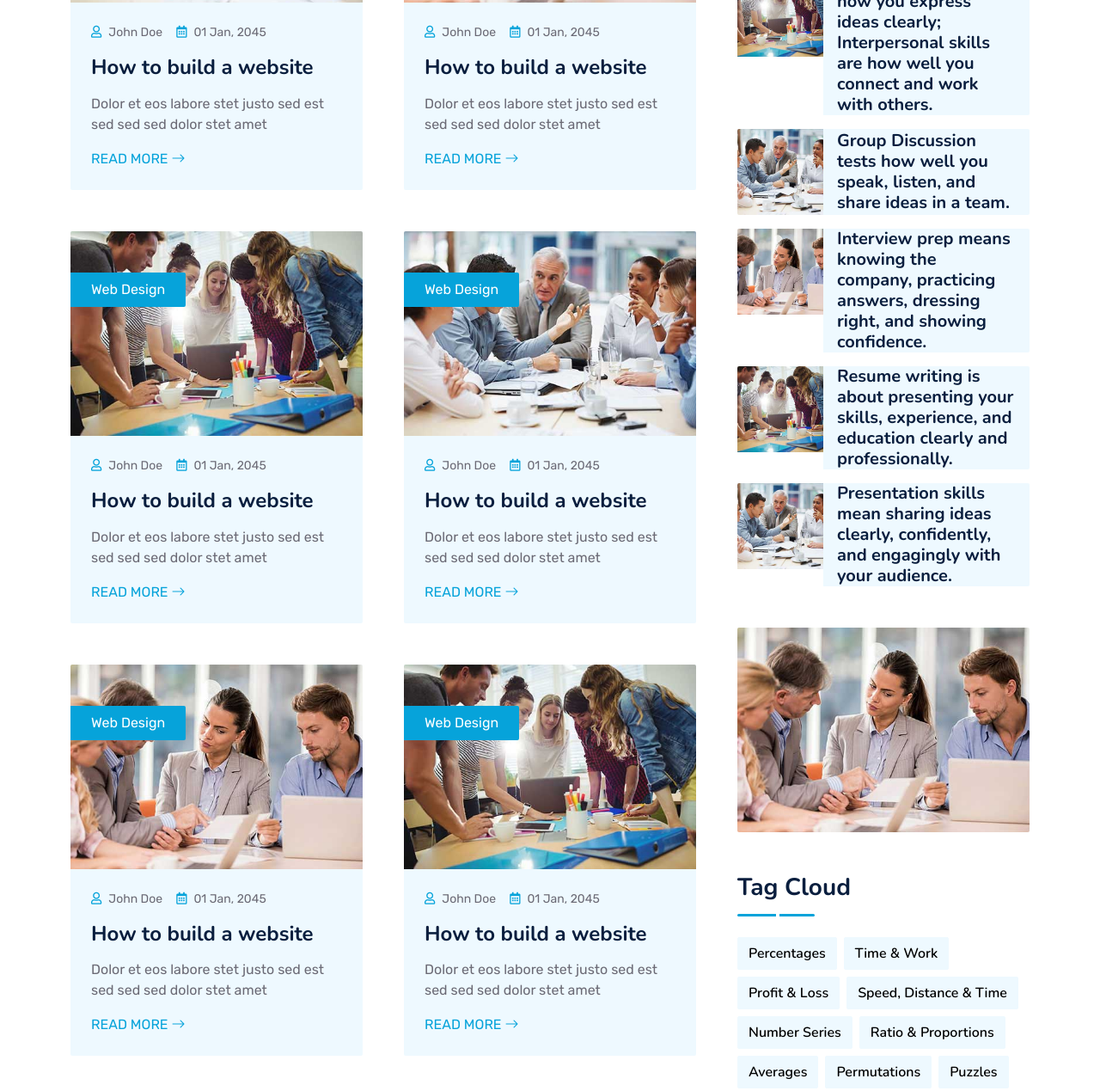
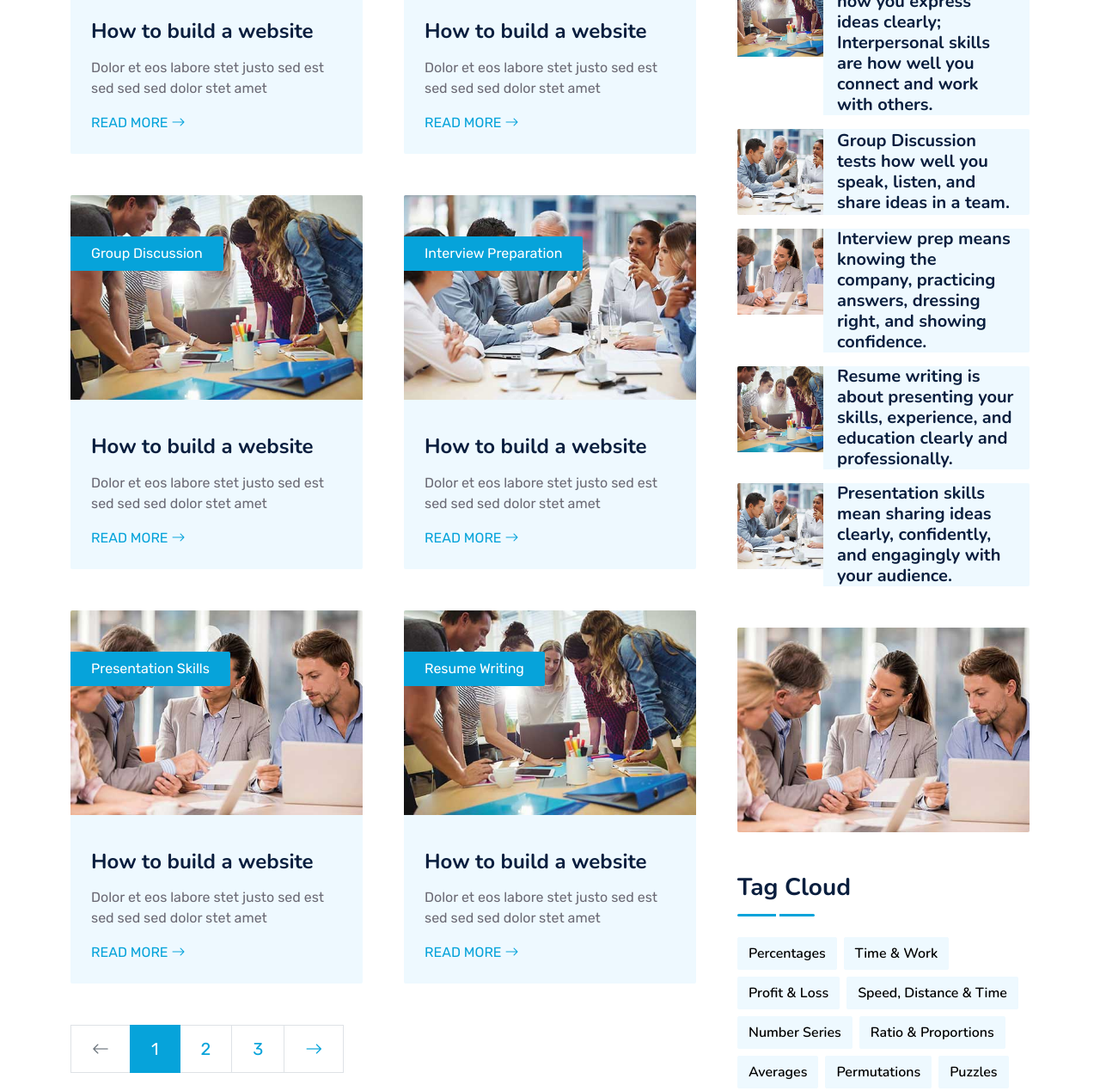
Before and after one commit to dineshk03/gurustartup, a plain HTML site: page blog.html in a window 1280 px wide. Shown: the part 1358-2627 px from the top of the page at 86% size. Drawn offline with nearby package versions, Linux system fonts and the light colour scheme.

Commit message:
Update blog.html
Tgs update

```diff
--- a/blog.html
+++ b/blog.html
@@ -144,12 +144,114 @@
                             <div class="blog-item bg-light rounded overflow-hidden">
                                 <div class="blog-img position-relative overflow-hidden">
                                     <img class="img-fluid" src="img/blog-1.jpg" alt="">
-                                    <a class="position-absolute top-0 start-0 bg-primary text-white rounded-end mt-5 py-2 px-4" href="">Web Design</a>
+                                    <a class="position-absolute top-0 start-0 bg-primary text-white rounded-end mt-5 py-2 px-4" href="">Aptitude</a>
+                                </div>
+                                <div class="p-4">
+<!--                                     <div class="d-flex mb-3">
+                                        <small class="me-3"><i class="far fa-user text-primary me-2"></i>John Doe</small>
+                                        <small><i class="far fa-calendar-alt text-primary me-2"></i>01 Jan, 2045</small>
+                                    </div> -->
+                                    <h4 class="mb-3">How to build a website</h4>
+                                    <p>Dolor et eos labore stet justo sed est sed sed sed dolor stet amet</p>
+                                    <a class="text-uppercase" href="">Read More <i class="bi bi-arrow-right"></i></a>
+                                </div>
+                            </div>
+                        </div>
+                        <div class="col-md-6 wow slideInUp" data-wow-delay="0.6s">
+                            <div class="blog-item bg-light rounded overflow-hidden">
+                                <div class="blog-img position-relative overflow-hidden">
+                                    <img class="img-fluid" src="img/blog-2.jpg" alt="">
+                                    <a class="position-absolute top-0 start-0 bg-primary text-white rounded-end mt-5 py-2 px-4" href="">Reasoning</a>
                                 </div>
                                 <div class="p-4">
                                     <div class="d-flex mb-3">
-                                        <small class="me-3"><i class="far fa-user text-primary me-2"></i>John Doe</small>
-                                        <small><i class="far fa-calendar-alt text-primary me-2"></i>01 Jan, 2045</small>
+<!--                                         <small class="me-3"><i class="far fa-user text-primary me-2"></i>John Doe</small>
+                                        <small><i class="far fa-calendar-alt text-primary me-2"></i>01 Jan, 2045</small> -->
+                                    </div>
+                                    <h4 class="mb-3">How to build a website</h4>
+                                    <p>Dolor et eos labore stet justo sed est sed sed sed dolor stet amet</p>
+                                    <a class="text-uppercase" href="">Read More <i class="bi bi-arrow-right"></i></a>
+                                </div>
+                            </div>
+                        </div>
+                        <div class="col-md-6 wow slideInUp" data-wow-delay="0.1s">
+                            <div class="blog-item bg-light rounded overflow-hidden">
+                                <div class="blog-img position-relative overflow-hidden">
+                                    <img class="img-fluid" src="img/blog-3.jpg" alt="">
+                                    <a class="position-absolute top-0 start-0 bg-primary text-white rounded-end mt-5 py-2 px-4" href="">Communications</a>
+                                </div>
+                                <div class="p-4">
+                                    <div class="d-flex mb-3">
+<!--                                         <small class="me-3"><i class="far fa-user text-primary me-2"></i>John Doe</small>
+                                        <small><i class="far fa-calendar-alt text-primary me-2"></i>01 Jan, 2045</small> -->
+                                    </div>
+                                    <h4 class="mb-3">How to build a website</h4>
+                                    <p>Dolor et eos labore stet justo sed est sed sed sed dolor stet amet</p>
+                                    <a class="text-uppercase" href="">Read More <i class="bi bi-arrow-right"></i></a>
+                                </div>
+                            </div>
+                        </div>
+                        <div class="col-md-6 wow slideInUp" data-wow-delay="0.6s">
+                            <div class="blog-item bg-light rounded overflow-hidden">
+                                <div class="blog-img position-relative overflow-hidden">
+                                    <img class="img-fluid" src="img/blog-1.jpg" alt="">
+                                    <a class="position-absolute top-0 start-0 bg-primary text-white rounded-end mt-5 py-2 px-4" href="">Interpersonal Skills</a>
+                                </div>
+                                <div class="p-4">
+                                    <div class="d-flex mb-3">
+<!--                                         <small class="me-3"><i class="far fa-user text-primary me-2"></i>John Doe</small>
+                                        <small><i class="far fa-calendar-alt text-primary me-2"></i>01 Jan, 2045</small> -->
+                                    </div>
+                                    <h4 class="mb-3">How to build a website</h4>
+                                    <p>Dolor et eos labore stet justo sed est sed sed sed dolor stet amet</p>
+                                    <a class="text-uppercase" href="">Read More <i class="bi bi-arrow-right"></i></a>
+                                </div>
+                            </div>
+                        </div>
+                        <div class="col-md-6 wow slideInUp" data-wow-delay="0.1s">
+                            <div class="blog-item bg-light rounded overflow-hidden">
+                                <div class="blog-img position-relative overflow-hidden">
+                                    <img class="img-fluid" src="img/blog-2.jpg" alt="">
+                                    <a class="position-absolute top-0 start-0 bg-primary text-white rounded-end mt-5 py-2 px-4" href="">Group Discussion</a>
+                                </div>
+                                <div class="p-4">
+                                    <div class="d-flex mb-3">
+<!--                                         <small class="me-3"><i class="far fa-user text-primary me-2"></i>John Doe</small>
+                                        <small><i class="far fa-calendar-alt text-primary me-2"></i>01 Jan, 2045</small> -->
+                                    </div>
+                                    <h4 class="mb-3">How to build a website</h4>
+                                    <p>Dolor et eos labore stet justo sed est sed sed sed dolor stet amet</p>
+                                    <a class="text-uppercase" href="">Read More <i class="bi bi-arrow-right"></i></a>
+                                </div>
+                            </div>
+                        </div>
+                        <div class="col-md-6 wow slideInUp" data-wow-delay="0.6s">
+                            <div class="blog-item bg-light rounded overflow-hidden">
+                                <div class="blog-img position-relative overflow-hidden">
+                                    <img class="img-fluid" src="img/blog-3.jpg" alt="">
+                                    <a class="position-absolute top-0 start-0 bg-primary text-white rounded-end mt-5 py-2 px-4" href="">Interview Preparation</a>
+                                </div>
+                                <div class="p-4">
+                                    <div class="d-flex mb-3">
+<!--                                         <small class="me-3"><i class="far fa-user text-primary me-2"></i>John Doe</small>
+                                        <small><i class="far fa-calendar-alt text-primary me-2"></i>01 Jan, 2045</small> -->
+                                    </div>
+                                    <h4 class="mb-3">How to build a website</h4>
+                                    <p>Dolor et eos labore stet justo sed est sed sed sed dolor stet amet</p>
+                                    <a class="text-uppercase" href="">Read More <i class="bi bi-arrow-right"></i></a>
+                                </div>
+                            </div>
+                        </div>
+                        <div class="col-md-6 wow slideInUp" data-wow-delay="0.1s">
+                            <div class="blog-item bg-light rounded overflow-hidden">
+                                <div class="blog-img position-relative overflow-hidden">
+                                    <img class="img-fluid" src="img/blog-1.jpg" alt="">
+                                    <a class="position-absolute top-0 start-0 bg-primary text-white rounded-end mt-5 py-2 px-4" href="">Presentation Skills</a>
+                                </div>
+                                <div class="p-4">
+                                    <div class="d-flex mb-3">
+<!--                                         <small class="me-3"><i class="far fa-user text-primary me-2"></i>John Doe</small>
+                                        <small><i class="far fa-calendar-alt text-primary me-2"></i>01 Jan, 2045</small> -->
                                     </div>
                                     <h4 class="mb-3">How to build a website</h4>
                                     <p>Dolor et eos labore stet justo sed est sed sed sed dolor stet amet</p>
@@ -161,12 +263,12 @@
                             <div class="blog-item bg-light rounded overflow-hidden">
                                 <div class="blog-img position-relative overflow-hidden">
                                     <img class="img-fluid" src="img/blog-2.jpg" alt="">
-                                    <a class="position-absolute top-0 start-0 bg-primary text-white rounded-end mt-5 py-2 px-4" href="">Web Design</a>
+                                    <a class="position-absolute top-0 start-0 bg-primary text-white rounded-end mt-5 py-2 px-4" href="">Resume Writing</a>
                                 </div>
                                 <div class="p-4">
                                     <div class="d-flex mb-3">
-                                        <small class="me-3"><i class="far fa-user text-primary me-2"></i>John Doe</small>
-                                        <small><i class="far fa-calendar-alt text-primary me-2"></i>01 Jan, 2045</small>
+<!--                                         <small class="me-3"><i class="far fa-user text-primary me-2"></i>John Doe</small>
+                                        <small><i class="far fa-calendar-alt text-primary me-2"></i>01 Jan, 2045</small> -->
                                     </div>
                                     <h4 class="mb-3">How to build a website</h4>
                                     <p>Dolor et eos labore stet justo sed est sed sed sed dolor stet amet</p>
@@ -174,7 +276,7 @@
                                 </div>
                             </div>
                         </div>
-                        <div class="col-md-6 wow slideInUp" data-wow-delay="0.1s">
+<!--                         <div class="col-md-6 wow slideInUp" data-wow-delay="0.1s">
                             <div class="blog-item bg-light rounded overflow-hidden">
                                 <div class="blog-img position-relative overflow-hidden">
                                     <img class="img-fluid" src="img/blog-3.jpg" alt="">
@@ -207,109 +309,7 @@
                                     <a class="text-uppercase" href="">Read More <i class="bi bi-arrow-right"></i></a>
                                 </div>
                             </div>
-                        </div>
-                        <div class="col-md-6 wow slideInUp" data-wow-delay="0.1s">
-                            <div class="blog-item bg-light rounded overflow-hidden">
-                                <div class="blog-img position-relative overflow-hidden">
-                                    <img class="img-fluid" src="img/blog-2.jpg" alt="">
-                                    <a class="position-absolute top-0 start-0 bg-primary text-white rounded-end mt-5 py-2 px-4" href="">Web Design</a>
-                                </div>
-                                <div class="p-4">
-                                    <div class="d-flex mb-3">
-                                        <small class="me-3"><i class="far fa-user text-primary me-2"></i>John Doe</small>
-                                        <small><i class="far fa-calendar-alt text-primary me-2"></i>01 Jan, 2045</small>
-                                    </div>
-                                    <h4 class="mb-3">How to build a website</h4>
-                                    <p>Dolor et eos labore stet justo sed est sed sed sed dolor stet amet</p>
-                                    <a class="text-uppercase" href="">Read More <i class="bi bi-arrow-right"></i></a>
-                                </div>
-                            </div>
-                        </div>
-                        <div class="col-md-6 wow slideInUp" data-wow-delay="0.6s">
-                            <div class="blog-item bg-light rounded overflow-hidden">
-                                <div class="blog-img position-relative overflow-hidden">
-                                    <img class="img-fluid" src="img/blog-3.jpg" alt="">
-                                    <a class="position-absolute top-0 start-0 bg-primary text-white rounded-end mt-5 py-2 px-4" href="">Web Design</a>
-                                </div>
-                                <div class="p-4">
-                                    <div class="d-flex mb-3">
-                                        <small class="me-3"><i class="far fa-user text-primary me-2"></i>John Doe</small>
-                                        <small><i class="far fa-calendar-alt text-primary me-2"></i>01 Jan, 2045</small>
-                                    </div>
-                                    <h4 class="mb-3">How to build a website</h4>
-                                    <p>Dolor et eos labore stet justo sed est sed sed sed dolor stet amet</p>
-                                    <a class="text-uppercase" href="">Read More <i class="bi bi-arrow-right"></i></a>
-                                </div>
-                            </div>
-                        </div>
-                        <div class="col-md-6 wow slideInUp" data-wow-delay="0.1s">
-                            <div class="blog-item bg-light rounded overflow-hidden">
-                                <div class="blog-img position-relative overflow-hidden">
-                                    <img class="img-fluid" src="img/blog-1.jpg" alt="">
-                                    <a class="position-absolute top-0 start-0 bg-primary text-white rounded-end mt-5 py-2 px-4" href="">Web Design</a>
-                                </div>
-                                <div class="p-4">
-                                    <div class="d-flex mb-3">
-                                        <small class="me-3"><i class="far fa-user text-primary me-2"></i>John Doe</small>
-                                        <small><i class="far fa-calendar-alt text-primary me-2"></i>01 Jan, 2045</small>
-                                    </div>
-                                    <h4 class="mb-3">How to build a website</h4>
-                                    <p>Dolor et eos labore stet justo sed est sed sed sed dolor stet amet</p>
-                                    <a class="text-uppercase" href="">Read More <i class="bi bi-arrow-right"></i></a>
-                                </div>
-                            </div>
-                        </div>
-                        <div class="col-md-6 wow slideInUp" data-wow-delay="0.6s">
-                            <div class="blog-item bg-light rounded overflow-hidden">
-                                <div class="blog-img position-relative overflow-hidden">
-                                    <img class="img-fluid" src="img/blog-2.jpg" alt="">
-                                    <a class="position-absolute top-0 start-0 bg-primary text-white rounded-end mt-5 py-2 px-4" href="">Web Design</a>
-                                </div>
-                                <div class="p-4">
-                                    <div class="d-flex mb-3">
-                                        <small class="me-3"><i class="far fa-user text-primary me-2"></i>John Doe</small>
-                                        <small><i class="far fa-calendar-alt text-primary me-2"></i>01 Jan, 2045</small>
-                                    </div>
-                                    <h4 class="mb-3">How to build a website</h4>
-                                    <p>Dolor et eos labore stet justo sed est sed sed sed dolor stet amet</p>
-                                    <a class="text-uppercase" href="">Read More <i class="bi bi-arrow-right"></i></a>
-                                </div>
-                            </div>
-                        </div>
-                        <div class="col-md-6 wow slideInUp" data-wow-delay="0.1s">
-                            <div class="blog-item bg-light rounded overflow-hidden">
-                                <div class="blog-img position-relative overflow-hidden">
-                                    <img class="img-fluid" src="img/blog-3.jpg" alt="">
-                                    <a class="position-absolute top-0 start-0 bg-primary text-white rounded-end mt-5 py-2 px-4" href="">Web Design</a>
-                                </div>
-                                <div class="p-4">
-                                    <div class="d-flex mb-3">
-                                        <small class="me-3"><i class="far fa-user text-primary me-2"></i>John Doe</small>
-                                        <small><i class="far fa-calendar-alt text-primary me-2"></i>01 Jan, 2045</small>
-                                    </div>
-                                    <h4 class="mb-3">How to build a website</h4>
-                                    <p>Dolor et eos labore stet justo sed est sed sed sed dolor stet amet</p>
-                                    <a class="text-uppercase" href="">Read More <i class="bi bi-arrow-right"></i></a>
-                                </div>
-                            </div>
-                        </div>
-                        <div class="col-md-6 wow slideInUp" data-wow-delay="0.6s">
-                            <div class="blog-item bg-light rounded overflow-hidden">
-                                <div class="blog-img position-relative overflow-hidden">
-                                    <img class="img-fluid" src="img/blog-1.jpg" alt="">
-                                    <a class="position-absolute top-0 start-0 bg-primary text-white rounded-end mt-5 py-2 px-4" href="">Web Design</a>
-                                </div>
-                                <div class="p-4">
-                                    <div class="d-flex mb-3">
-                                        <small class="me-3"><i class="far fa-user text-primary me-2"></i>John Doe</small>
-                                        <small><i class="far fa-calendar-alt text-primary me-2"></i>01 Jan, 2045</small>
-                                    </div>
-                                    <h4 class="mb-3">How to build a website</h4>
-                                    <p>Dolor et eos labore stet justo sed est sed sed sed dolor stet amet</p>
-                                    <a class="text-uppercase" href="">Read More <i class="bi bi-arrow-right"></i></a>
-                                </div>
-                            </div>
-                        </div>
+                        </div> -->
                         <div class="col-12 wow slideInUp" data-wow-delay="0.1s">
                             <nav aria-label="Page navigation">
                               <ul class="pagination pagination-lg m-0">
```
